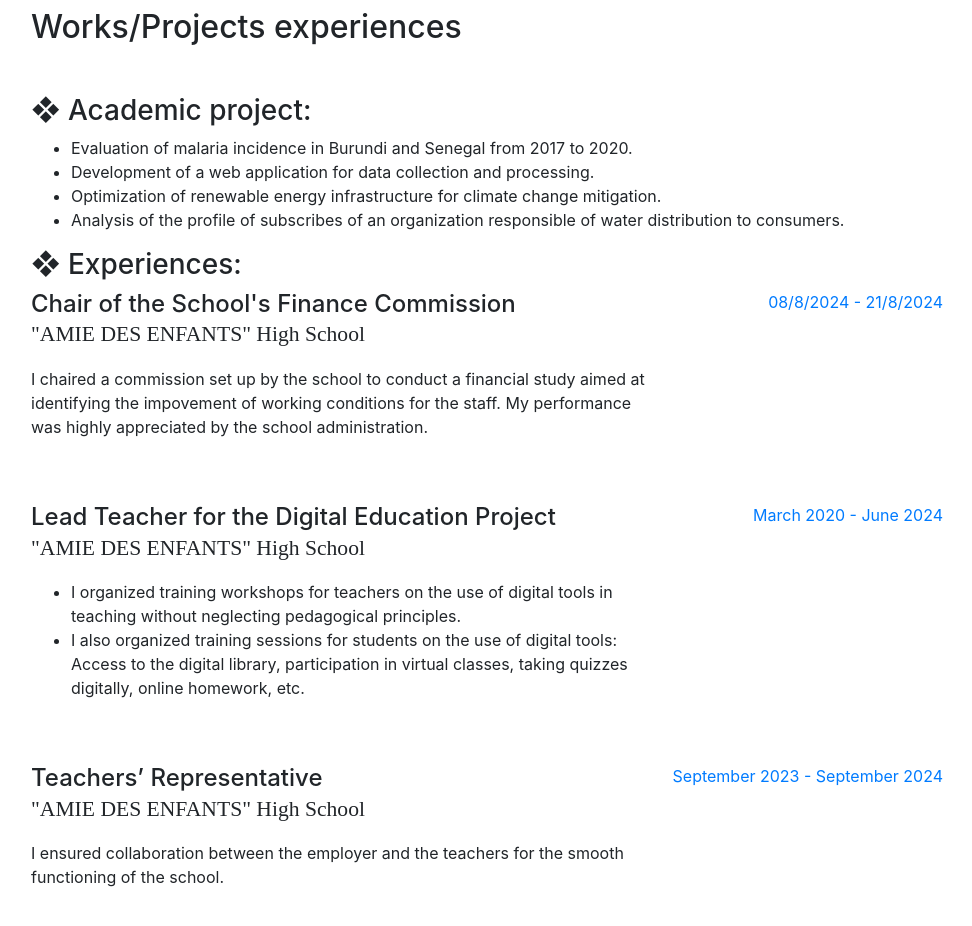
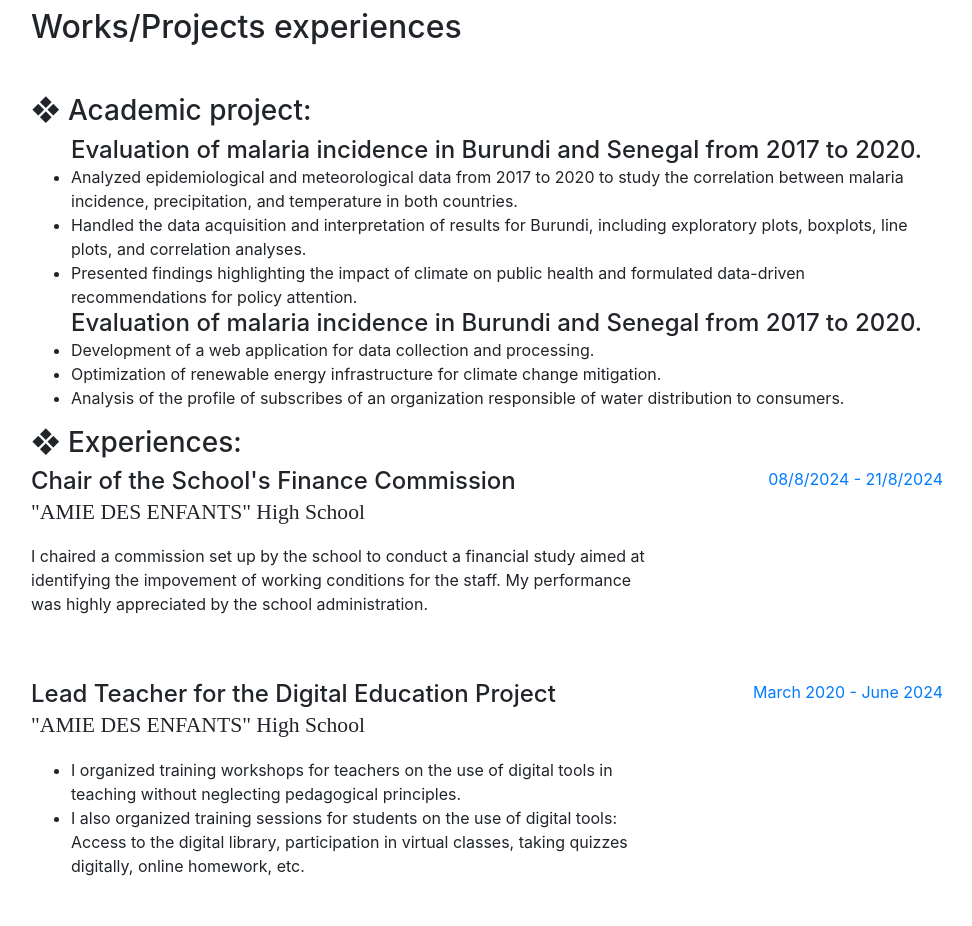
Before and after one commit to k03fabrice/fabricekabura.github.io, a website with bundled scripts: page index.html in a window 1280 px wide. Shown: the part 840-1766 px from the top of the page, without its empty margins (289-1261 px from the left). Built offline with nearby package versions, Linux system fonts and the light colour scheme; a web font is replaced by a local one.

Commit message:
Update index.html

```diff
--- a/index.html
+++ b/index.html
@@ -116,7 +116,12 @@
         <div class="my-auto">
           <h2 class="mb-5">Works/Projects experiences</h2>
           <h3 class="mb-2">❖ Academic project:</h3> <ul>
-            <li> Evaluation of malaria incidence in Burundi and Senegal from 2017 to 2020.</li>
+            <h4 class="mb-0">Evaluation of malaria incidence in Burundi and Senegal from 2017 to 2020.</h4>
+            <li> Analyzed epidemiological and meteorological data from 2017 to 2020 to study the correlation between malaria incidence, precipitation, and temperature in both countries.</li>
+            <li> Handled the data acquisition and interpretation of results for Burundi, including exploratory plots, boxplots, line plots, and correlation analyses.</li>
+            <li> Presented findings highlighting the impact of climate on public health and formulated data-driven recommendations for policy attention.</li>
+
+            <h4 class="mb-0">Evaluation of malaria incidence in Burundi and Senegal from 2017 to 2020.</h4>
             <li> Development of a web application for data collection and processing.</li>
             <li> Optimization of renewable energy infrastructure for climate change mitigation.</li>
             <li> Analysis of the profile of subscribes of an organization responsible of water distribution to consumers.</li>
```
